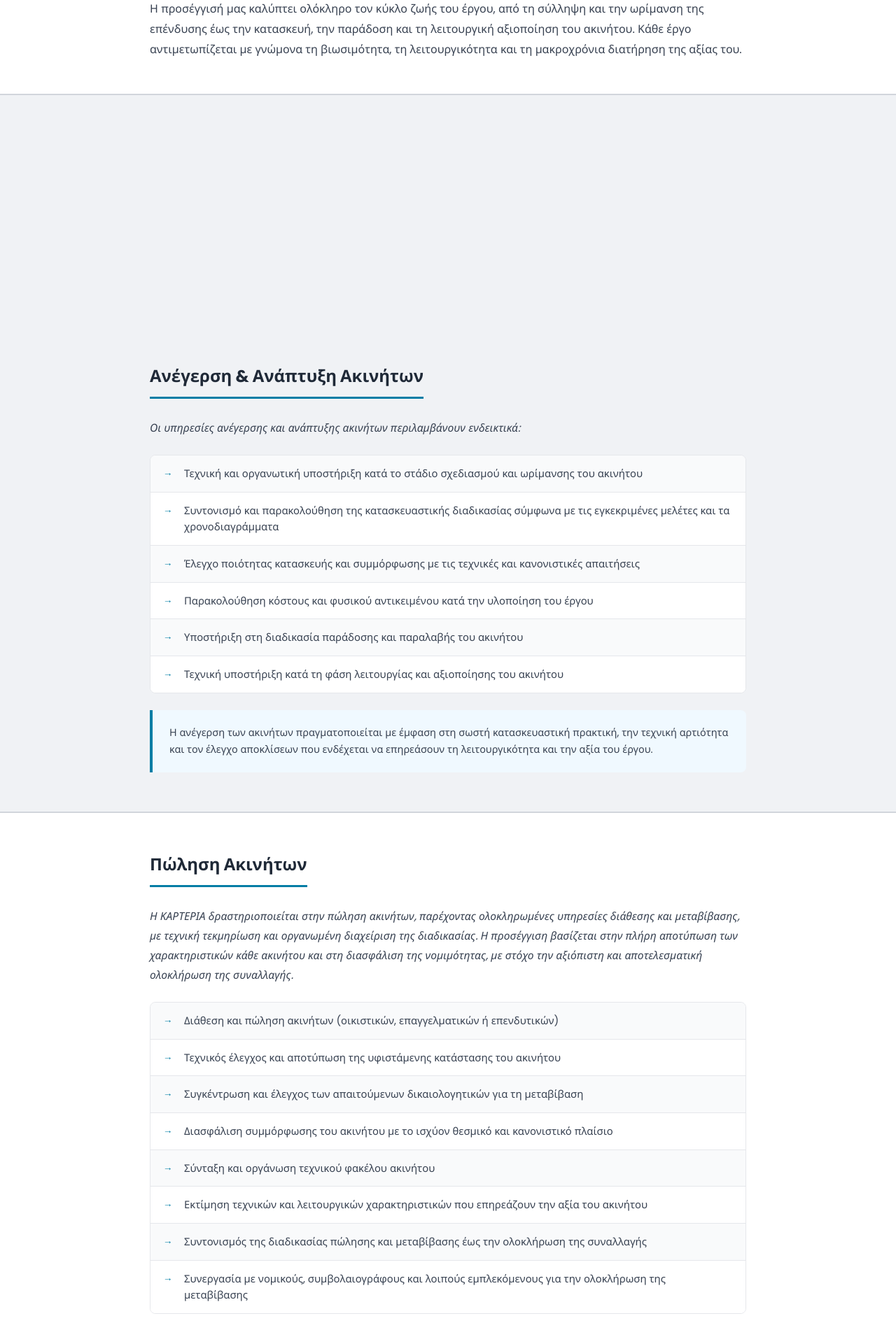
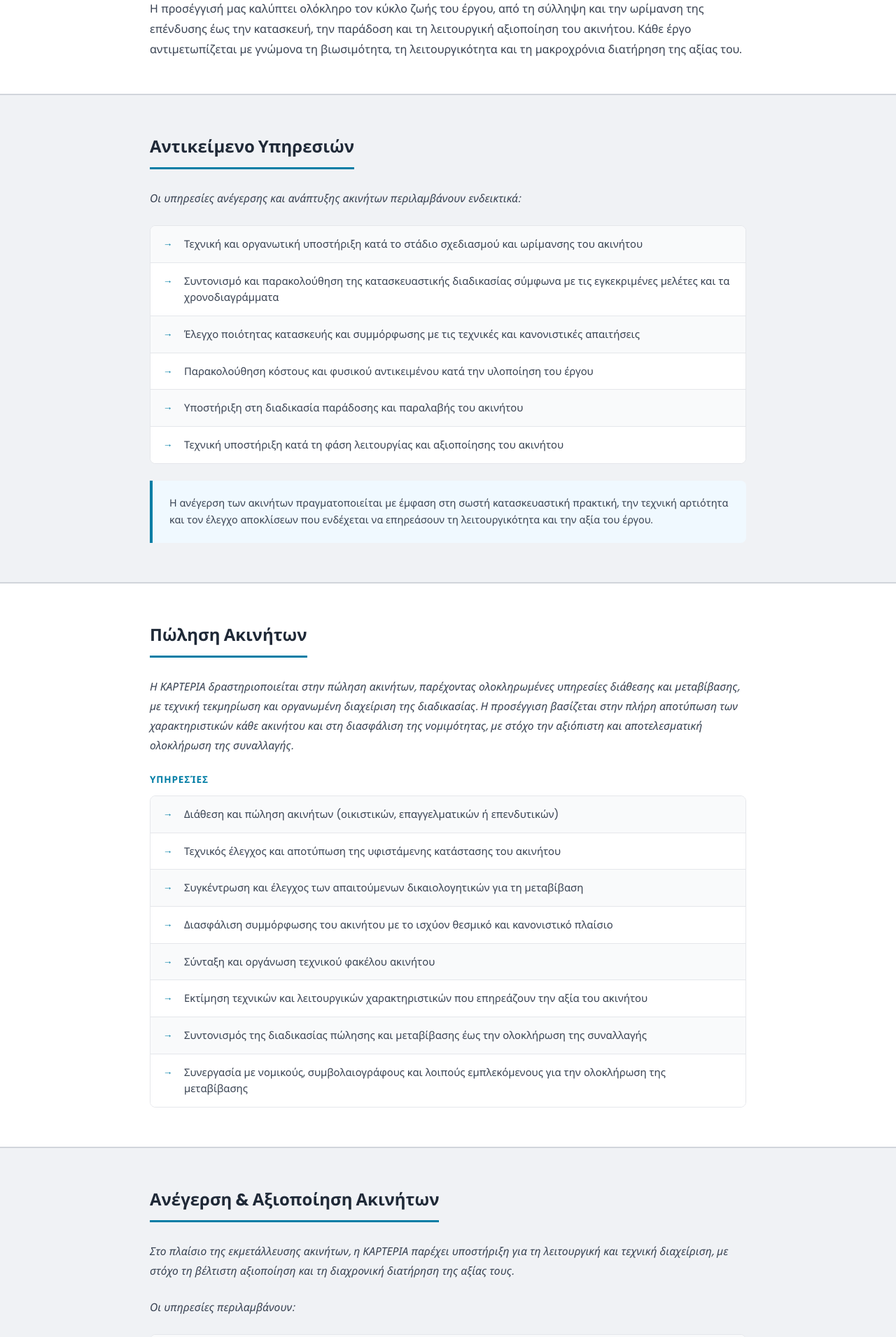
Before and after one commit to georgemavronas/karteria-app, a React (Create React App) app: page /services/real-estate in a window 1280 px wide. Shown: the part 440-2351 px from the top of the page at 70% size. Built offline with nearby package versions, Linux system fonts and the light colour scheme.

Commit message:
feat: Update ServiceRealEstate and ServiceStudies pages with improved content and styling; add sublead class to CSS

```diff
--- a/src/pages/ServiceRealEstate.jsx
+++ b/src/pages/ServiceRealEstate.jsx
@@ -32,10 +32,10 @@
         </div>
       </section>
 
-      {/* Ανέγερση */}
+      {/* Αντικείμενο */}
       <section className="services">
         <div className="wrap">
-          <h2 className="heading">Ανέγερση &amp; Ανάπτυξη Ακινήτων</h2>
+          <h2 className="heading">Αντικείμενο Υπηρεσιών</h2>
           <p className="lead">
             Οι υπηρεσίες ανέγερσης και ανάπτυξης ακινήτων περιλαμβάνουν ενδεικτικά:
           </p>
@@ -66,6 +66,7 @@
             χαρακτηριστικών κάθε ακινήτου και στη διασφάλιση της νομιμότητας, με στόχο
             την αξιόπιστη και αποτελεσματική ολοκλήρωση της συναλλαγής.
           </p>
+          <p className="sublead">Υπηρεσίες</p>
           <ul className="list">
             <li>Διάθεση και πώληση ακινήτων (οικιστικών, επαγγελματικών ή επενδυτικών)</li>
             <li>Τεχνικός έλεγχος και αποτύπωση της υφιστάμενης κατάστασης του ακινήτου</li>
@@ -82,12 +83,13 @@
       {/* Αξιοποίηση */}
       <section className="services">
         <div className="wrap">
-          <h2 className="heading">Αξιοποίηση &amp; Εκμετάλλευση Ακινήτων</h2>
+          <h2 className="heading">Ανέγερση &amp; Αξιοποίηση Ακινήτων</h2>
           <p className="lead">
             Στο πλαίσιο της εκμετάλλευσης ακινήτων, η ΚΑΡΤΕΡΙΑ παρέχει υποστήριξη για τη
             λειτουργική και τεχνική διαχείριση, με στόχο τη βέλτιστη αξιοποίηση και τη
             διαχρονική διατήρηση της αξίας τους.
           </p>
+          <p className="lead">Οι υπηρεσίες περιλαμβάνουν:</p>
           <ul className="list">
             <li>Τεχνική παρακολούθηση της λειτουργίας του ακινήτου, συμπεριλαμβανομένων συστημάτων αυτοματισμού και διαχείρισης κτιρίου (BMS)</li>
             <li>Υποστήριξη στη διαχείριση τεχνικών θεμάτων και αναγκών συντήρησης</li>
@@ -111,14 +113,12 @@
           <h2 className="heading">Θεσμικό &amp; Κανονιστικό Πλαίσιο</h2>
           <p>
             Οι υπηρεσίες ανέγερσης και εκμετάλλευσης ακινήτων υλοποιούνται σε συμμόρφωση
-            με το ισχύον πολεοδομικό και κανονιστικό πλαίσιο, όπως αυτό ορίζεται από:
+            με το ισχύον πολεοδομικό και κανονιστικό πλαίσιο, όπως αυτό ορίζεται από τον
+            Νέο Οικοδομικό Κανονισμό (Ν. 4067/2012) και τον Ν. 4495/2017, καθώς και από
+            τις εφαρμοστέες διατάξεις που διέπουν την αδειοδότηση, την κατασκευή και τη
+            λειτουργία των ακινήτων.
           </p>
-          <ul className="list list-legal">
-            <li><strong>Ν. 4067/2012</strong> — Νέος Οικοδομικός Κανονισμός (ΝΟΚ)</li>
-            <li><strong>Ν. 4495/2017</strong> — Έλεγχος και προστασία του δομημένου περιβάλλοντος</li>
-            <li>Εφαρμοστέες διατάξεις που διέπουν την αδειοδότηση, την κατασκευή και τη λειτουργία ακινήτων</li>
-          </ul>
-          <p className="legal-note">
+          <p>
             Η συμμόρφωση με τις θεσμικές απαιτήσεις ενσωματώνεται σε όλα τα στάδια του
             έργου, από τη φάση των μελετών έως την υλοποίηση και λειτουργία, διασφαλίζοντας
             την ορθή εφαρμογή των εγκρίσεων και την τεχνική επάρκεια των κατασκευών.
--- a/src/pages/ServiceStudies.jsx
+++ b/src/pages/ServiceStudies.jsx
@@ -71,7 +71,10 @@
           <p className="lead">
             Η εκπόνηση και ο έλεγχος των μελετών οργανώνονται βάσει δομημένων διαδικασιών,
             με στόχο τη συνέπεια, την τεχνική πληρότητα και τη δυνατότητα εφαρμογής των
-            μελετών στην υλοποίηση. Η μελετητική διαδικασία βασίζεται στις αρχές των
+            μελετών στην υλοποίηση.
+          </p>
+          <p className="lead">
+            Στο πλαίσιο αυτό, η μελετητική διαδικασία βασίζεται στις αρχές των
             ακόλουθων διεθνών προτύπων:
           </p>
           <div className="iso-grid">
@@ -104,10 +107,10 @@
             κανονιστικό και τεχνικό πλαίσιο και ιδίως με:
           </p>
           <ul className="list">
-            <li><strong>Ν. 4067/2012</strong> — Νέος Οικοδομικός Κανονισμός</li>
+            <li><strong>Ν. 4067/2012</strong> (Νέος Οικοδομικός Κανονισμός)</li>
             <li><strong>Ν. 3316/2005</strong> — Ανάθεση και εκτέλεση δημοσίων συμβάσεων εκπόνησης μελετών και παροχής συναφών υπηρεσιών</li>
-            <li><strong>Ν. 4495/2017</strong> — Έλεγχος και προστασία του δομημένου περιβάλλοντος</li>
-            <li><strong>Ν. 4412/2016</strong> — Όπου οι μελέτες αφορούν έργα δημοσίου χαρακτήρα ή έργα που εντάσσονται σε χρηματοδοτικά προγράμματα</li>
+            <li><strong>Ν. 4495/2017</strong> — για τον έλεγχο και την προστασία του δομημένου περιβάλλοντος</li>
+            <li><strong>Ν. 4412/2016</strong> — όπου οι μελέτες αφορούν έργα δημοσίου χαρακτήρα ή έργα που εντάσσονται σε χρηματοδοτικά προγράμματα</li>
           </ul>
           <p className="legal-note">
             Για συγχρηματοδοτούμενα έργα λαμβάνονται υπόψη οι ειδικοί όροι, οδηγοί εφαρμογής
--- a/src/pages/ServiceSustainability.jsx
+++ b/src/pages/ServiceSustainability.jsx
@@ -86,7 +86,8 @@
             </p>
             <p>
               Τα έργα αξιολογούνται με βάση συγκεκριμένα κριτήρια βιωσιμότητας και
-              κατατάσσονται σε επίπεδα πιστοποίησης, ανάλογα με την επίδοσή τους.
+              κατατάσσονται σε επίπεδα πιστοποίησης, όπως Certified, Silver, Gold και
+              Platinum, ανάλογα με την επίδοσή τους.
             </p>
             <div className="levels">
               <div className="level certified">Certified</div>
--- a/src/styles/ServiceRealEstate.css
+++ b/src/styles/ServiceRealEstate.css
@@ -125,7 +125,6 @@
 .services {
     background-color: #f0f2f5;
     padding: 56px 24px;
-    padding-top: 30%;
 }
 
 .sale {
@@ -140,6 +139,15 @@
     color: #374151;
     line-height: 1.8;
     margin-bottom: 24px;
+}
+
+.sublead {
+    font-size: 0.85rem;
+    font-weight: 700;
+    color: #007da5;
+    text-transform: uppercase;
+    letter-spacing: 0.06em;
+    margin: 0 0 12px;
 }
 
 .note {
--- a/src/styles/ServiceStudies.css
+++ b/src/styles/ServiceStudies.css
@@ -47,7 +47,7 @@
 .intro {
     background-color: #ffffff;
     border-bottom: 1px solid #d1d5db;
-    padding: 48px 24px;
+    padding: 25px 24px;
 }
 
 .intro p {
@@ -123,7 +123,14 @@
     background-color: #ffffff;
     border-top: 1px solid #d1d5db;
     border-bottom: 1px solid #d1d5db;
-    padding: 56px 24px;
+    padding: 36px 24px 56px;
+}
+
+.lead {
+    font-size: 0.97rem;
+    color: #374151;
+    line-height: 1.7;
+    margin-bottom: 20px;
 }
 
 .category {
```
